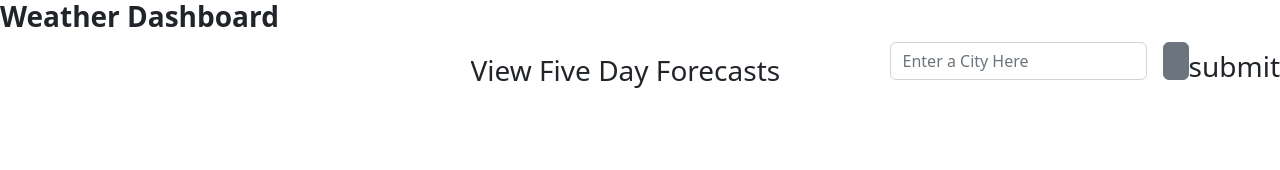
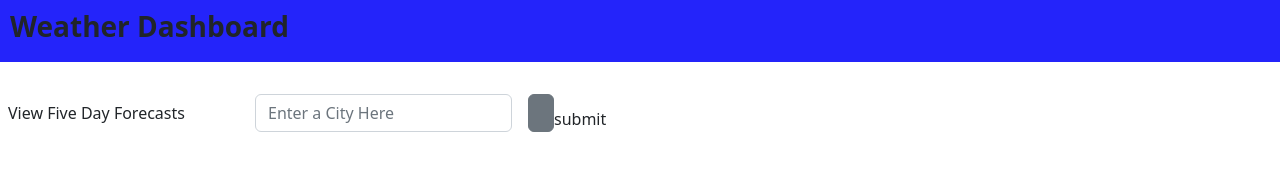
Before and after one commit to ampatte/WhatsTheWeather, a plain HTML site: page index.html in a window 1280 px wide. Drawn offline with nearby package versions, Linux system fonts and the light colour scheme.

Commit message:
changed coloring and some styling

```diff
--- a/index.html
+++ b/index.html
@@ -11,9 +11,11 @@
 
 <body>
     <header>
-        <nav class="nav navbar-fixed-top"></nav>
+        <nav class="nav navbar-fixed-top">
             <h3><strong>Weather Dashboard</strong><h3>
-                <div>
+                </nav> </header>
+
+        <div class = "container-fluid row">
                 <form class="row g-3 input justify-end">
                     <div class="col-auto">
                       <label for="city search" class="visually-hidden"></label>
@@ -28,10 +30,10 @@
                     </div>
                   </form>
                 </div>
-        </header>
 
 
-        <div id="forecast" class= " container fluid row align-items-center" id= "weatherCard">
+
+        <div id="forecast" class= " container-fluid row align-items-center" id= "weatherCard">
             </div>
 
 
--- a/style.css
+++ b/style.css
@@ -9,30 +9,31 @@
     background-color: rgb(102, 163, 232);
 }
 */
+
 .btn{
 
 }
 
-
-
-
-
 .input{
     float: right ;
 }
+
+.nav{
+    padding: 10px;
+    background-color: rgb(36, 36, 250);
+}
+
 .container{
 
     border-width: 4em;
     padding: 10px;
     margin: 10px;
     margin-top: 40px;
+    }
 
-}
 #cityBanner{
 
 }
-
-
 
    .card{
     font-family:'Franklin Gothic Medium', 'Arial Narrow', Arial, sans-serif;
@@ -40,16 +41,16 @@
     flex-direction: column;
     border-style: solid;
     border-radius: 1em;
-    background-color: rgb(203, 203, 255);
+    background-color:  rgb(211, 225, 245);
     border-color: lightgrey;
     border-width: 2px;
-     border-color: black;
+    border-color: black;
     width:16vw;
-margin:1px
+    margin:1px
 }
 
 @media screen and (max-width: 768px) {
-    weatherCards
+    weatherCard
      {
       flex-direction: row;
     }
```
